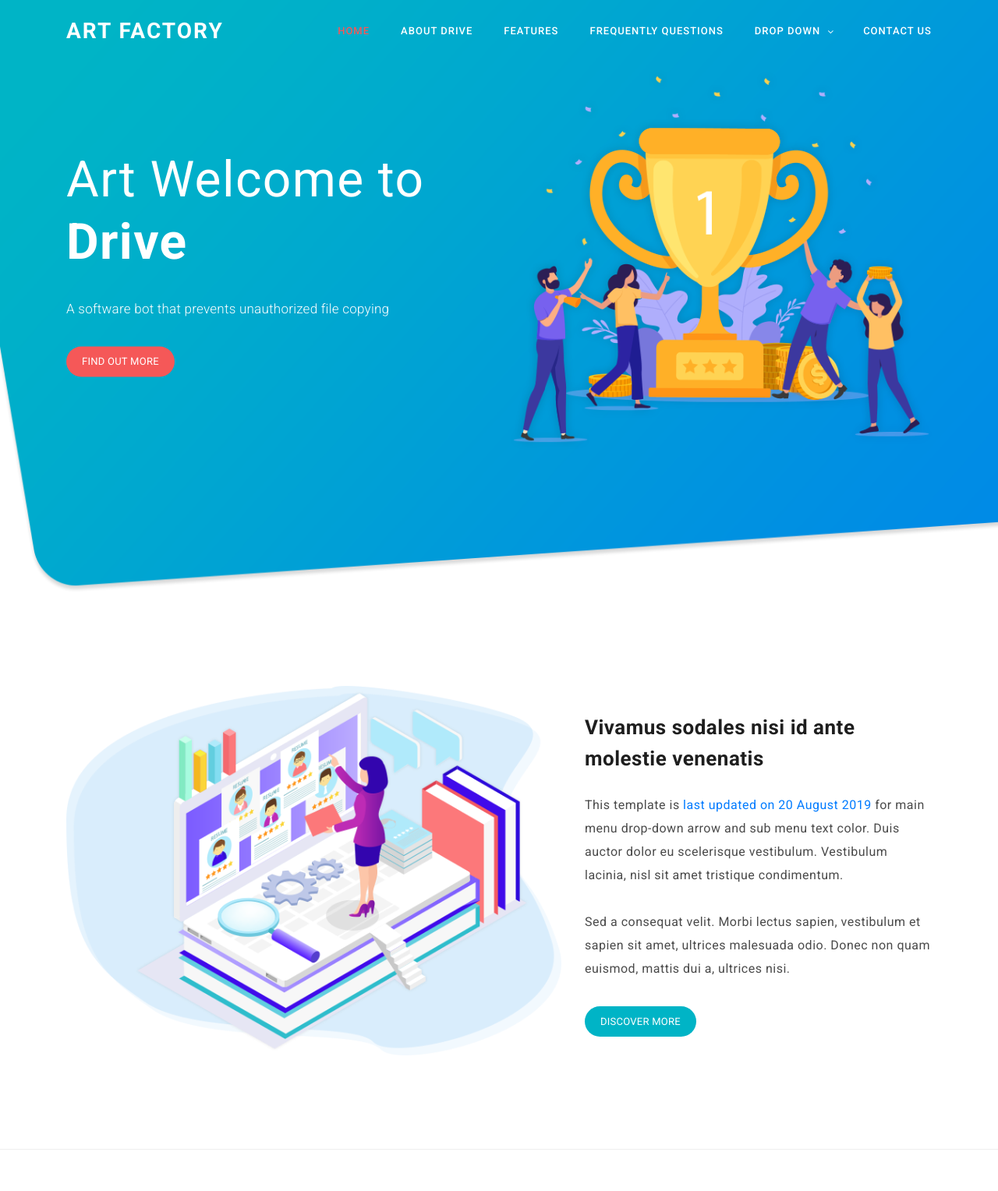
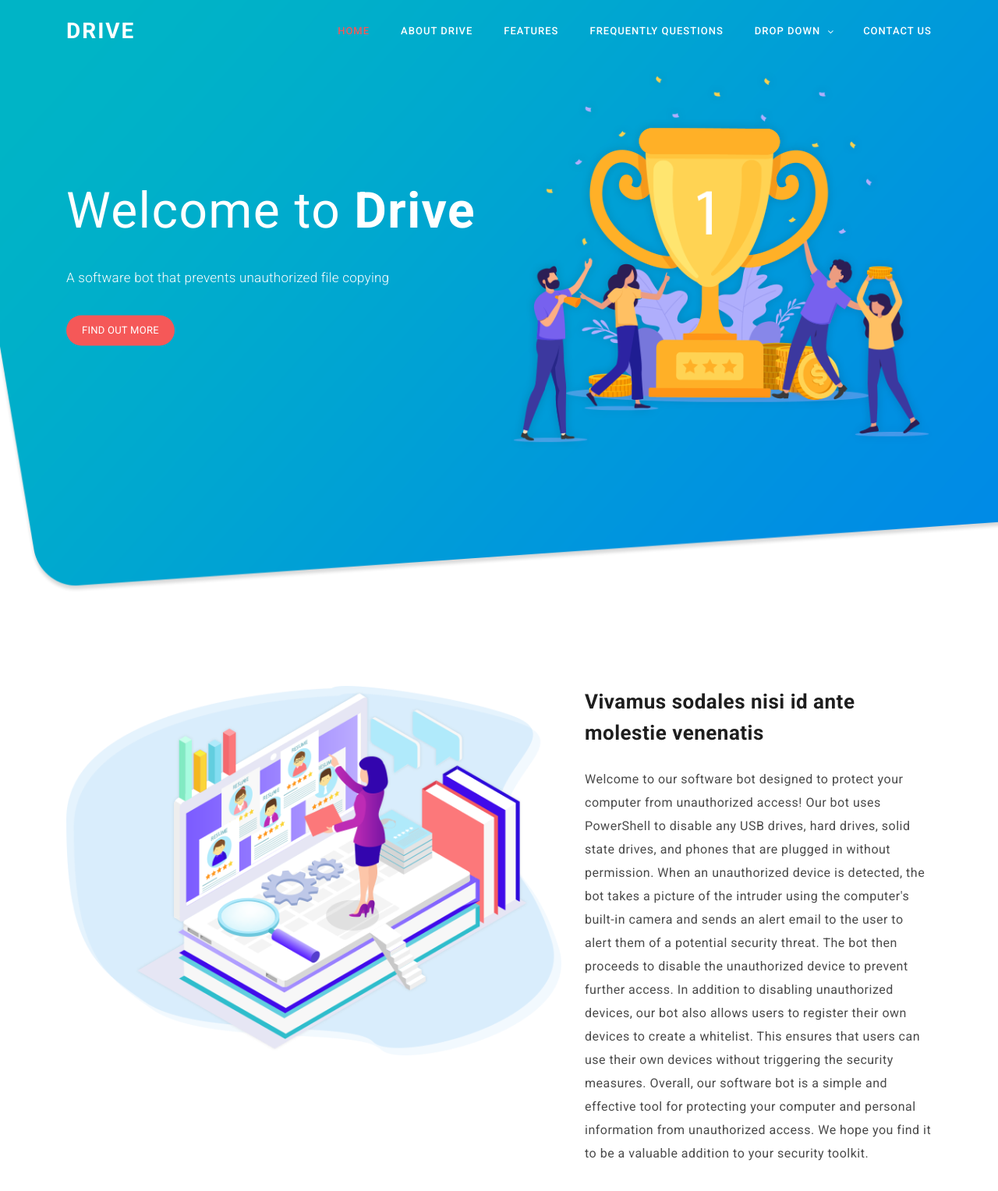
Before and after one commit to jonadabbanks/test, a plain HTML site: page index.html in a window 1280 px wide. Shown: the top 1528 px of the page at 78% size. Drawn offline with Linux system fonts and the light colour scheme.

Commit message:
Update index.html

```diff
--- a/index.html
+++ b/index.html
@@ -9,7 +9,7 @@
     <meta name="author" content="Template Mo">
     <link href="https://fonts.googleapis.com/css?family=Roboto:100,300,400,500,700,900" rel="stylesheet">
 
-    <title>Art Factory HTML CSS Template</title>
+    <title>Drive</title>
 <!--
 
 ART FACTORY
@@ -45,7 +45,7 @@ https://templatemo.com/tm-537-art-factory
                 <div class="col-12">
                     <nav class="main-nav">
                         <!-- ***** Logo Start ***** -->
-                        <a href="#" class="logo">Art Factory</a>
+                        <a href="#" class="logo">Drive</a>
                         <!-- ***** Logo End ***** -->
                         <!-- ***** Menu Start ***** -->
                         <ul class="nav">
@@ -84,7 +84,7 @@ https://templatemo.com/tm-537-art-factory
             <div class="container">
                 <div class="row">
                     <div class="left-text col-lg-6 col-md-6 col-sm-12 col-xs-12" data-scroll-reveal="enter left move 30px over 0.6s after 0.4s">
-                        <h1>Art Welcome to <strong> Drive</strong></h1>
+                        <h1>Welcome to <strong> Drive</strong></h1>
                         <p> A software bot that prevents unauthorized file copying</p>
                         <a href="#about" class="main-button-slider">Find Out More</a>
                     </div>
@@ -111,8 +111,14 @@ https://templatemo.com/tm-537-art-factory
                         <h5>Vivamus sodales nisi id ante molestie venenatis</h5>
                     </div>
                     <div class="left-text">
-                        <p>This template is <a href="#">last updated on 20 August 2019 </a>for main menu drop-down arrow and sub menu text color. Duis auctor dolor eu scelerisque vestibulum. Vestibulum lacinia, nisl sit amet tristique condimentum. <br><br>
-                        Sed a consequat velit. Morbi lectus sapien, vestibulum et sapien sit amet, ultrices malesuada odio. Donec non quam euismod, mattis dui a, ultrices nisi.</p>
+                        <p>Welcome to our software bot designed to protect your computer from unauthorized access! Our bot uses PowerShell to disable any USB drives, hard drives, solid state drives, and phones that are plugged in without permission.
+
+When an unauthorized device is detected, the bot takes a picture of the intruder using the computer's built-in camera and sends an alert email to the user to alert them of a potential security threat. The bot then proceeds to disable the unauthorized device to prevent further access.
+
+In addition to disabling unauthorized devices, our bot also allows users to register their own devices to create a whitelist. This ensures that users can use their own devices without triggering the security measures.
+
+Overall, our software bot is a simple and effective tool for protecting your computer and personal information from unauthorized access. We hope you find it to be a valuable addition to your security toolkit. <br><br>
+                       </p>
                         <a href="#about2" class="main-button">Discover More</a>
                     </div>
                 </div>
```
